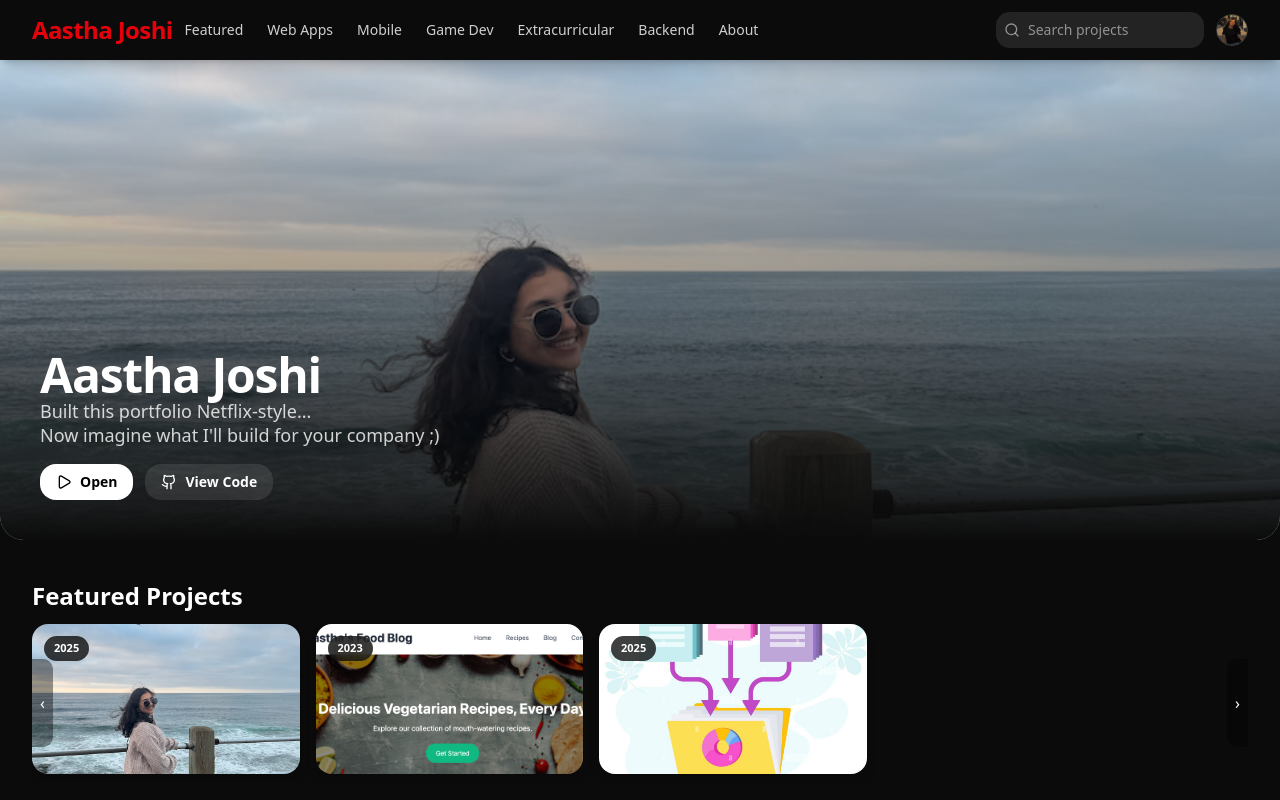
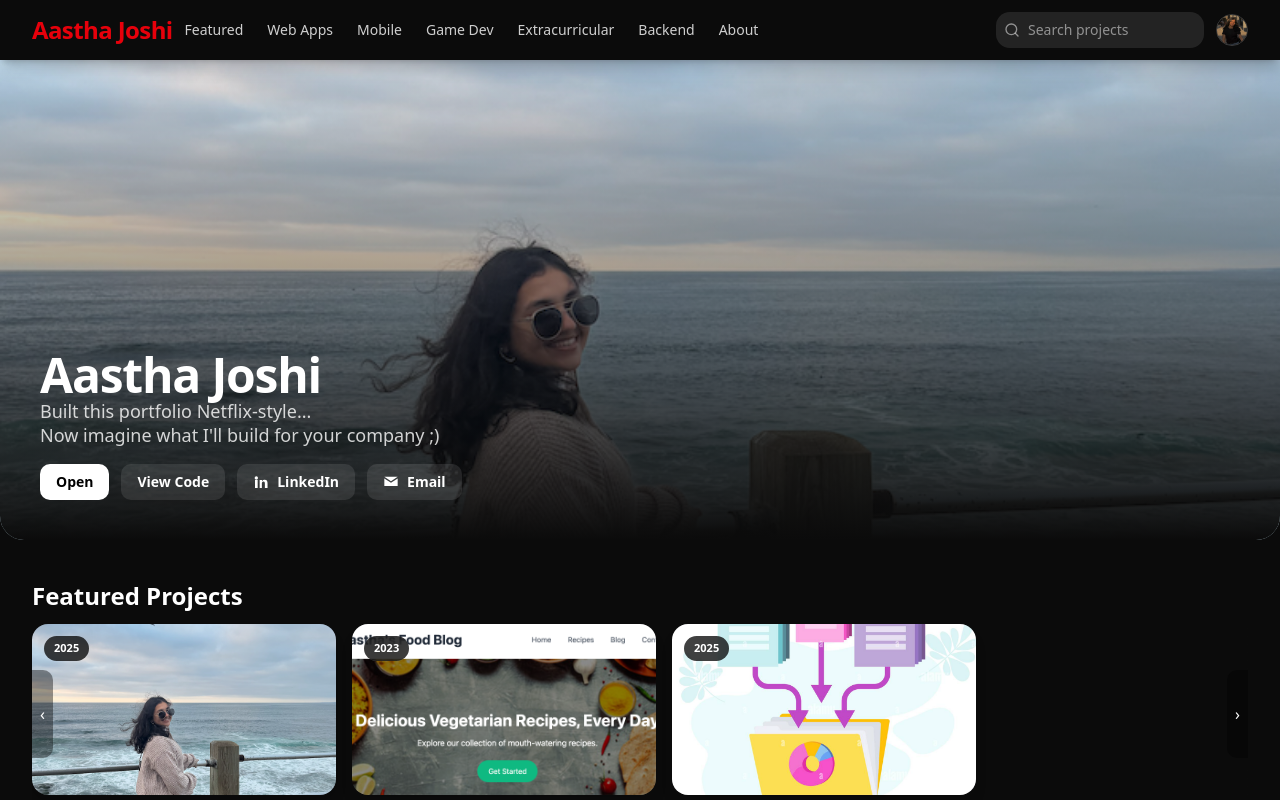
Before and after one commit to JoshiAastha04/Portfolio-Flix, a React (Vite) app: page / in a window 1280 px wide. Shown: the top 800 px of the page. Built offline with nearby package versions, Linux system fonts and the light colour scheme.

Commit message:
Updated the Banner with hover effect and added linkedin, email next to view code.

```diff
--- a/src/components/Banner.jsx
+++ b/src/components/Banner.jsx
@@ -7,14 +7,21 @@ function Banner({ project, onOpen }) {
     return (
         <section
             id="hero"
-            className="relative h-[52vh] md:h-[60vh] w-full overflow-hidden rounded-b-3xl bg-[#0b0b0b]"
+            className="relative h-[52vh] md:h-[60vh] w-full overflow-hidden rounded-b-3xl bg-[#0b0b0b]
+            transition-transform duration-500
+            hover:-translate-y-2"
         >
             <img
                 src={project.image}
                 alt={project.title}
-                className="absolute inset-0 h-full w-full object-cover"
+                className="absolute inset-0 h-full w-full object-cover
+                transition-transform duration-700 ease-out
+                group-hover:scale-[2.05"
             />
-            <div className="absolute inset-0 bg-gradient-to-t from-[#0b0b0b] via-[#0b0b0b]/40 to-transparent" />
+            <div className="absolute inset-0 bg-gradient-to-t from-[#0b0b0b] via-[#0b0b0b]/40 to-transparent
+                    transition-opacity duration-500
+                 group-hover:opacity-90
+        " />
 
             {/* text overlay */}
             <div className="relative z-10 mx-auto flex h-full w-full max-w-[100rem] flex-col justify-end px-4 pb-8 md:px-10 md:pb-10">
@@ -24,24 +31,66 @@ function Banner({ project, onOpen }) {
                 <p className="whitespace-pre-line text-base leading-snug text-white/80 md:text-lg">
                     {project.description}
                 </p>
+
+                {/* Banner buttons: Open, Code, LinkedIn, Email */}
                 <div className="mt-4 flex flex-wrap gap-3">
+
+                    {/* Open modal */}
                     <button
                         onClick={() => onOpen(project)}
-                        className="inline-flex items-center gap-2 rounded-2xl bg-white px-4 py-2 text-xs font-semibold text-black hover:bg-white/90 sm:text-sm"
+                        className="rounded-lg bg-white text-black px-4 py-2 text-sm font-semibold hover:bg-white/90 transition"
                     >
-                        <Play className="h-4 w-4" /> Open
+                        Open
                     </button>
-                    {project.links.code && (
+
+                    {/* View Code */}
+                    {project.links?.code && (
                         <a
                             href={project.links.code}
                             target="_blank"
                             rel="noreferrer"
-                            className="inline-flex items-center gap-2 rounded-2xl bg-white/10 px-4 py-2 text-xs font-semibold text-white hover:bg-white/20 sm:text-sm"
+                            className="rounded-lg bg-white/10 px-4 py-2 text-sm font-semibold text-white hover:bg-white/20 transition"
                         >
-                            <Github className="h-4 w-4" /> View Code
+                            View Code
                         </a>
                     )}
+
+                    {/* LinkedIn */}
+                    <a
+                        href="https://linkedin.com/in/aasthajoshi23"
+                        target="_blank"
+                        rel="noreferrer"
+                        className="
+                            rounded-lg bg-white/10 px-4 py-2
+                            text-sm font-semibold text-white
+                            flex items-center gap-2
+                            hover:bg-white/20 transition
+                        "
+                    >
+                        <svg className="w-4 h-4" fill="currentColor" viewBox="0 0 24 24">
+                            <path d="M4.98 3.5A2.5 2.5 0 1 1 5 8.5 2.5 2.5 0 0 1 4.98 3.5zM3 9h4v12H3V9zm7 0h3.6v1.7h.1a4 4 0 0 1 3.6-2c3.8 0 4.5 2.5 4.5 5.7V21h-4v-6.4c0-1.5 0-3.5-2.1-3.5s-2.4 1.6-2.4 3.4V21H10V9z"/>
+                        </svg>
+                        LinkedIn
+                    </a>
+
+                    {/* Email */}
+                    <a
+                        href="mailto:aasthajoshi3010@gmail.com"
+                        className="
+                            rounded-lg bg-white/10 px-4 py-2
+                            text-sm font-semibold text-white
+                            flex items-center gap-2
+                            hover:bg-white/20 transition
+                        "
+                    >
+                        <svg className="w-4 h-4" fill="currentColor" viewBox="0 0 24 24">
+                            <path d="M12 13.065 2 6.75V18h20V6.75l-10 6.315zM12 11 2 4h20L12 11z"/>
+                        </svg>
+                        Email
+                    </a>
                 </div>
+
+
             </div>
         </section>
     );
--- a/src/components/Row.jsx
+++ b/src/components/Row.jsx
@@ -77,12 +77,12 @@ export default function Row({ title, items, onOpen }) {
                                 className="
                   shrink-0
                   snap-start
-                  basis-[25%]    /* mobile: 4 per view (change if you want fewer) */
-                  sm:basis-[30%]
-                  md:basis-[30%]
-                  lg:basis-[28%]
-                  xl:basis-[22%]
-                  2xl:basis-[18%]
+                  basis-[45%]
+                  sm:basis-[35%]
+                  md:basis-[35%]
+                  lg:basis-[32%]
+                  xl:basis-[25%]
+                  2xl:basis-[28%]
                 "
                             >
                                 <ProjectCard
```
